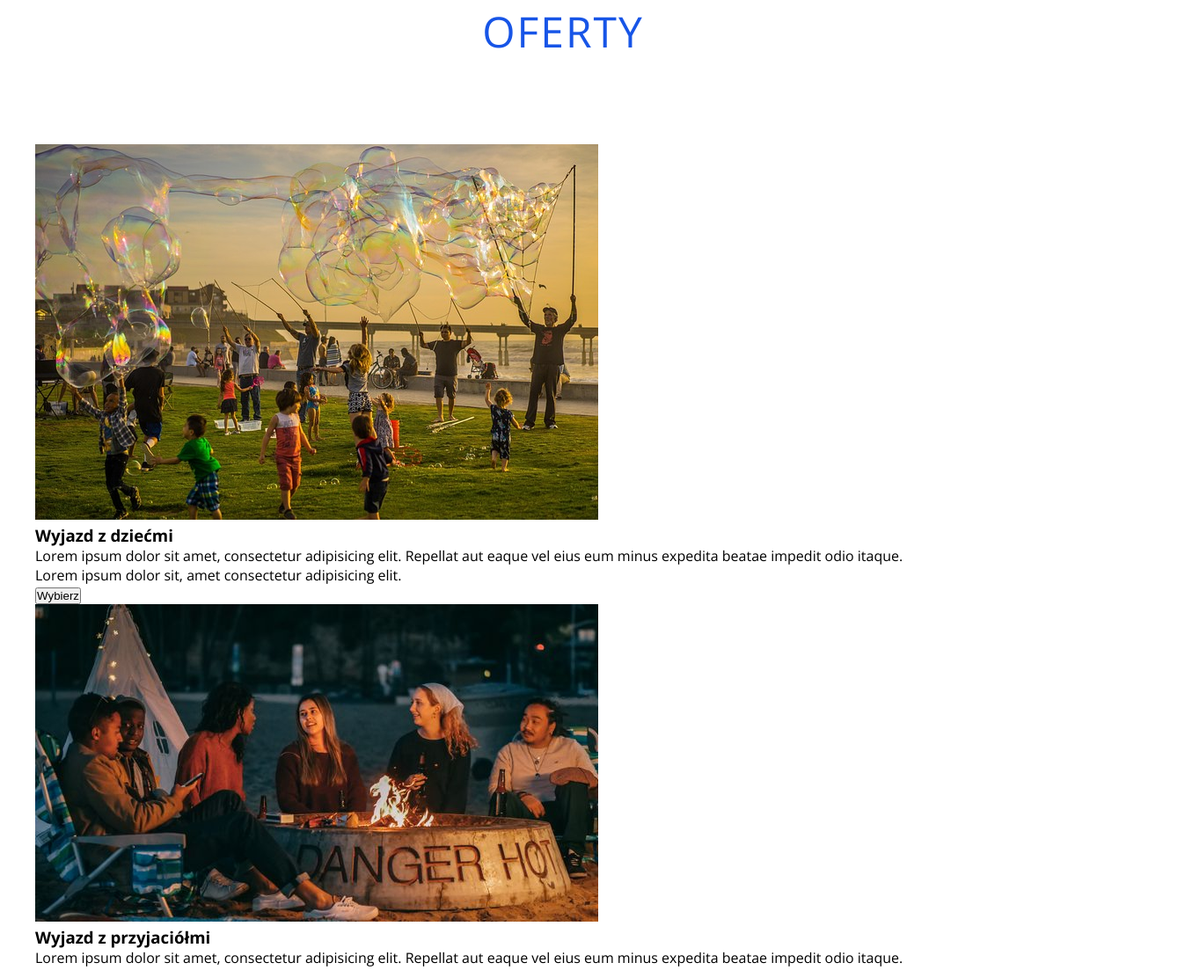
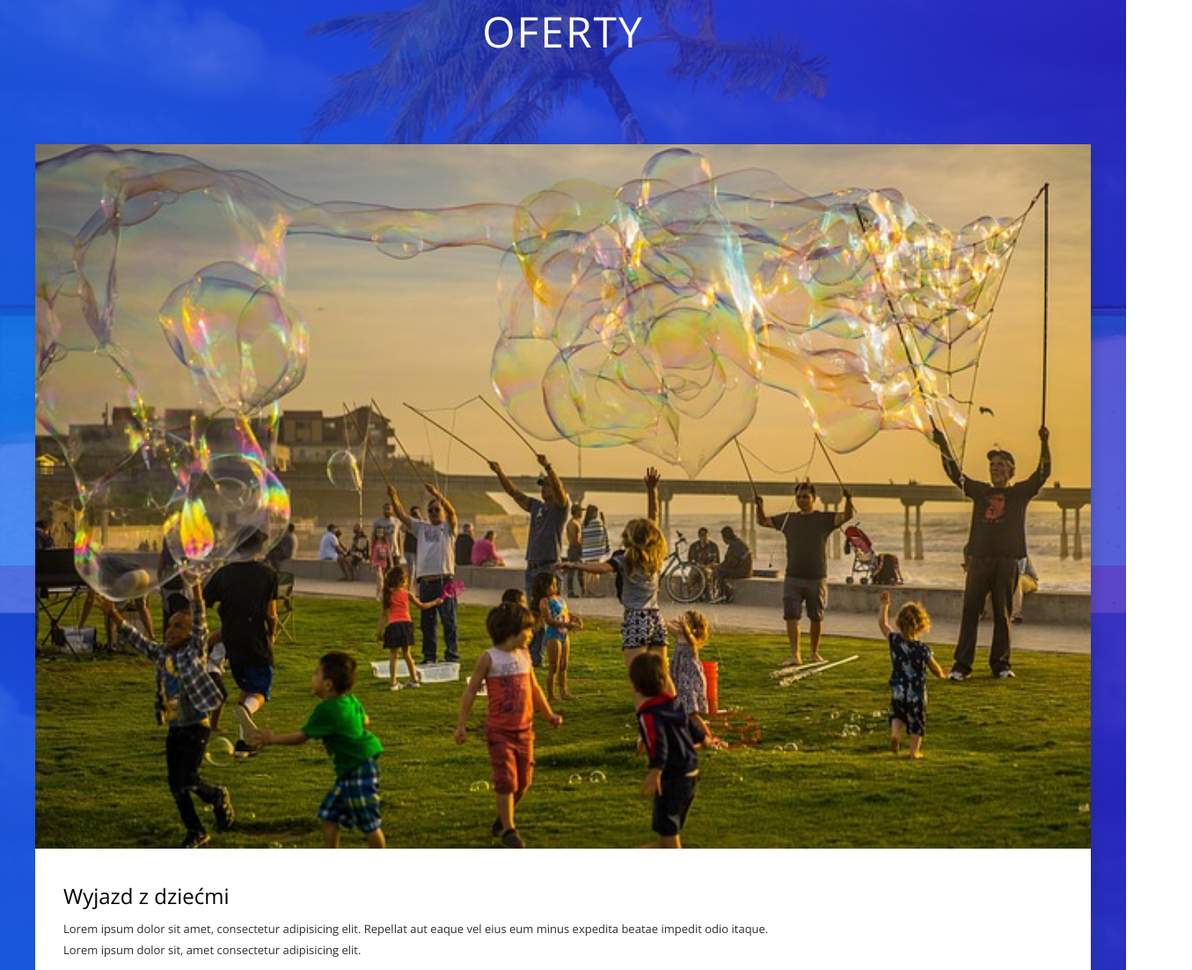
Before and after one commit to bilaw87/course-tp, a plain HTML site: page index.html in a window 1280 px wide. Shown: the part 4451-5554 px from the top of the page at 88% size, 1355 px wide, since content can reach past the window. Drawn offline with nearby package versions, Linux system fonts and the light colour scheme.

```diff
--- a/scss/style.scss
+++ b/scss/style.scss
@@ -340,6 +340,65 @@
 	}
 }
 
+// offers
+
+.offers {
+	position: relative;
+	overflow: hidden;
+	@include heroImages('../img/beach-maldives-small.jpg');
+
+	.section-heading {
+		color: $pure-white;
+	}
+
+	&__option {
+		margin: 1em 0;
+		background-color: $pure-white;
+		box-shadow: 5px 5px 10px #2e2e2e2e;
+		overflow: hidden;
+
+		&-img {
+			width: 100%;
+			transition: transform 0.3s;
+
+			&:hover {
+				transform: scale(1.1) rotate(1deg);
+			}
+		}
+
+		&-info {
+			padding: 2em;
+		}
+
+		&-heading {
+			margin-bottom: 0.5em;
+			font-size: 2.4rem;
+			font-weight: 300;
+		}
+
+		&-text {
+			margin-bottom: 0.5em;
+			font-size: 1.3rem;
+			color: $dark;
+		}
+
+		&-btn {
+			margin-top: 1em;
+			padding: 0.8em;
+			width: 100%;
+			color: $pure-white;
+			background-color: $main-color;
+			border: none;
+			border-radius: 8px;
+			cursor: pointer;
+
+			&::before {
+				background-color: $secondary-color;
+			}
+		}
+	}
+}
+
 // --------------------
 // MEDIA
 // --------------------
@@ -425,7 +484,6 @@
 			width: 45%;
 		}
 	}
-
 }
 
 @media (min-width: 992px) {
@@ -477,9 +535,9 @@
 }
 
 @media (min-width: 1100px) {
- .islands {
-	&__card {
-		width: 30%;
+	.islands {
+		&__card {
+			width: 30%;
+		}
 	}
- }
 }
```
Also changed, not shown: index.html (+3 -3 lines), css/style.css, 1 other file.
